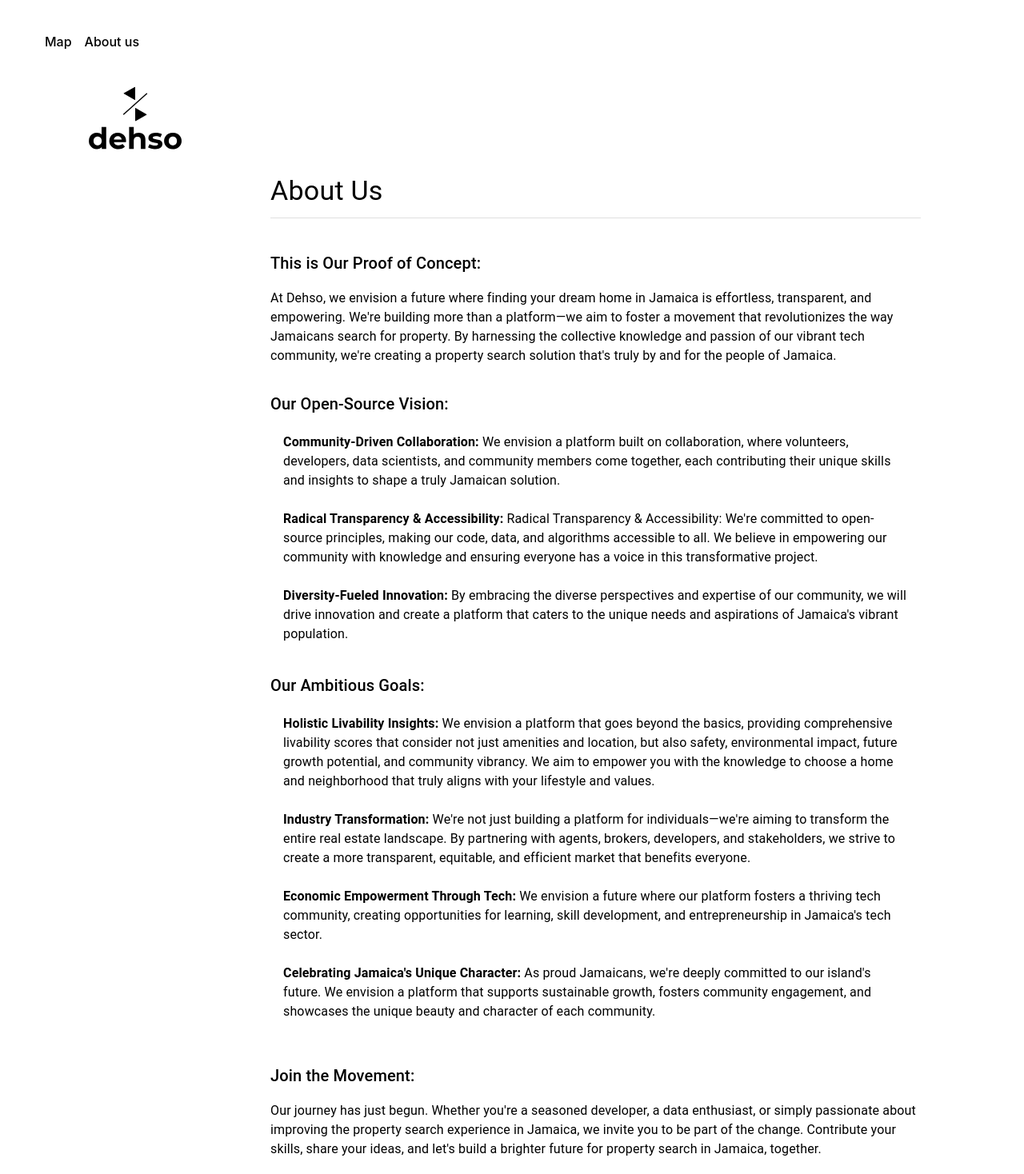
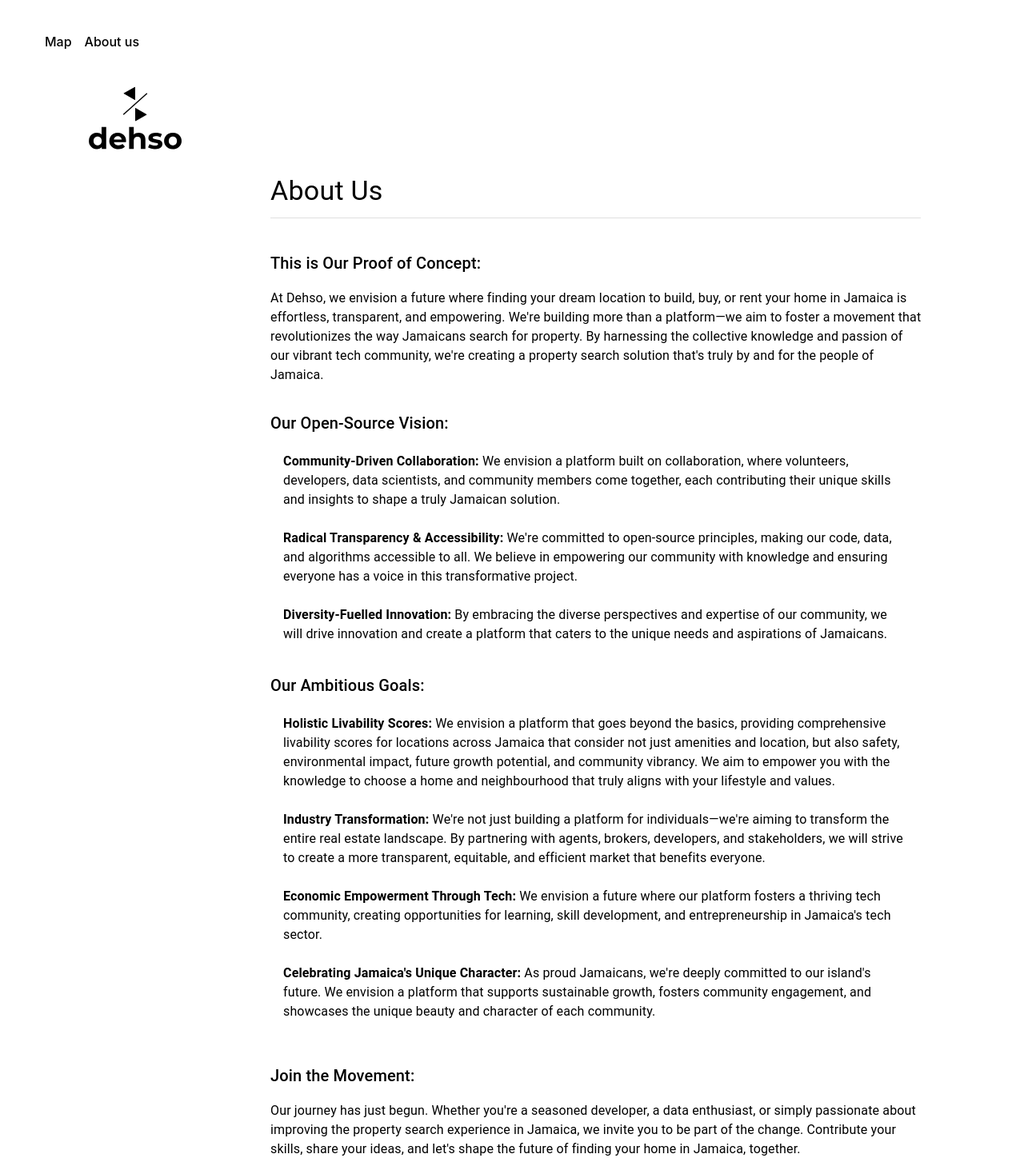
Before and after one commit to dehsoja/dehso-web-app, a React (Vite) app: page /about in a window 1280 px wide. Shown: the top 1468 px of the page at 80% size. Built offline with nearby package versions, Linux system fonts and the light colour scheme.

Commit message:
about us v1.1

```diff
--- a/src/components/aboutus.jsx
+++ b/src/components/aboutus.jsx
@@ -56,7 +56,7 @@ function AboutUs() {
                       <Grid item xs={12}>
                           <Typography variant="h6" align="left" mb={2}>This is Our Proof of Concept:</Typography>
                           <Typography variant="body1" align="left" paragraph>
-                            At Dehso, we envision a future where finding your dream home in Jamaica is effortless, transparent, and empowering.
+                            At Dehso, we envision a future where finding your dream location to build, buy, or rent your home in Jamaica is effortless, transparent, and empowering.
                             We're building more than a platform—we aim to foster a movement that revolutionizes the way Jamaicans search for property.
                             By harnessing the collective knowledge and passion of our vibrant tech community, we're creating a property search solution that's truly by and for the people of Jamaica.
                           </Typography>
@@ -80,14 +80,14 @@ function AboutUs() {
                             <ListItem>
                               <ListItemText >
                               <Typography variant="body1" align="left">
-                                <span style={{ fontWeight: 'bold' }}>Radical Transparency & Accessibility:</span> Radical Transparency & Accessibility: We're committed to open-source principles, making our code, data, and algorithms accessible to all. We believe in empowering our community with knowledge and ensuring everyone has a voice in this transformative project.
+                                <span style={{ fontWeight: 'bold' }}>Radical Transparency & Accessibility:</span> We're committed to open-source principles, making our code, data, and algorithms accessible to all. We believe in empowering our community with knowledge and ensuring everyone has a voice in this transformative project.
                               </Typography>
                               </ListItemText>
                             </ListItem>
                             <ListItem>
                               <ListItemText >
                               <Typography variant="body1" align="left">
-                                <span style={{ fontWeight: 'bold' }}>Diversity-Fueled Innovation:</span> By embracing the diverse perspectives and expertise of our community, we will drive innovation and create a platform that caters to the unique needs and aspirations of Jamaica's vibrant population.
+                                <span style={{ fontWeight: 'bold' }}>Diversity-Fuelled Innovation:</span> By embracing the diverse perspectives and expertise of our community, we will drive innovation and create a platform that caters to the unique needs and aspirations of Jamaicans.
                               </Typography>
                               </ListItemText>
                             </ListItem>
@@ -104,14 +104,14 @@ function AboutUs() {
                             <ListItem>
                               <ListItemText >
                               <Typography variant="body1" align="left">
-                                <span style={{ fontWeight: 'bold' }}>Holistic Livability Insights:</span> We envision a platform that goes beyond the basics, providing comprehensive livability scores that consider not just amenities and location, but also safety, environmental impact, future growth potential, and community vibrancy. We aim to empower you with the knowledge to choose a home and neighborhood that truly aligns with your lifestyle and values.
+                                <span style={{ fontWeight: 'bold' }}>Holistic Livability Scores:</span> We envision a platform that goes beyond the basics, providing comprehensive livability scores for locations across Jamaica that consider not just amenities and location, but also safety, environmental impact, future growth potential, and community vibrancy. We aim to empower you with the knowledge to choose a home and neighbourhood that truly aligns with your lifestyle and values.
                               </Typography>
                               </ListItemText>
                             </ListItem>
                             <ListItem>
                               <ListItemText >
                               <Typography variant="body1" align="left">
-                                <span style={{ fontWeight: 'bold' }}>Industry Transformation:</span> We're not just building a platform for individuals—we're aiming to transform the entire real estate landscape. By partnering with agents, brokers, developers, and stakeholders, we strive to create a more transparent, equitable, and efficient market that benefits everyone.
+                                <span style={{ fontWeight: 'bold' }}>Industry Transformation:</span> We're not just building a platform for individuals—we're aiming to transform the entire real estate landscape. By partnering with agents, brokers, developers, and stakeholders, we will strive to create a more transparent, equitable, and efficient market that benefits everyone.
                               </Typography>
                               </ListItemText>
                             </ListItem>
@@ -139,7 +139,7 @@ function AboutUs() {
                       <Grid item xs={12}>
                           <Typography variant="h6" align="left" mb={2}>Join the Movement:</Typography>
                           <Typography variant="body1" align="left" paragraph>
-                            Our journey has just begun. Whether you're a seasoned developer, a data enthusiast, or simply passionate about improving the property search experience in Jamaica, we invite you to be part of the change. Contribute your skills, share your ideas, and let's build a brighter future for property search in Jamaica, together.
+                            Our journey has just begun. Whether you're a seasoned developer, a data enthusiast, or simply passionate about improving the property search experience in Jamaica, we invite you to be part of the change. Contribute your skills, share your ideas, and let's shape the future of finding your home in Jamaica, together.
                           </Typography>
                           <Typography variant="body1" align="left">
                             Email: dehsoja@gmail.com
```
